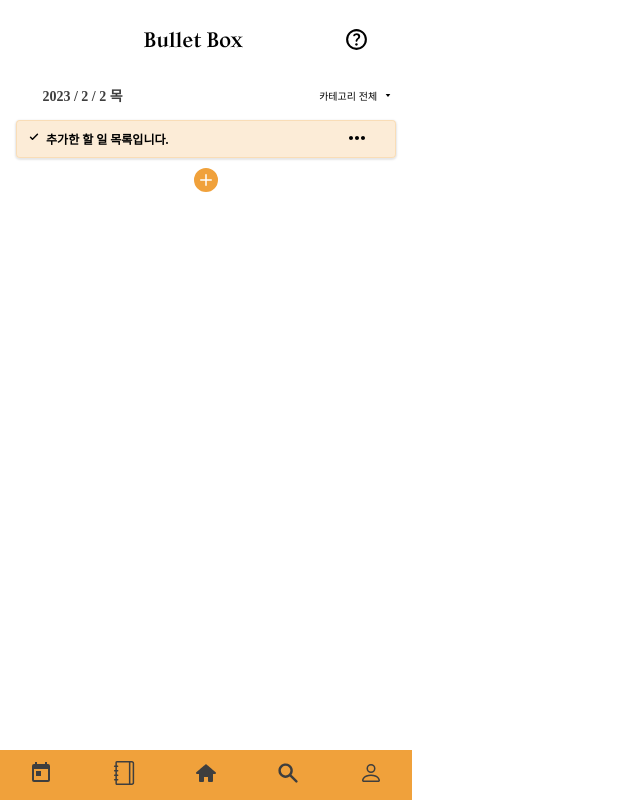
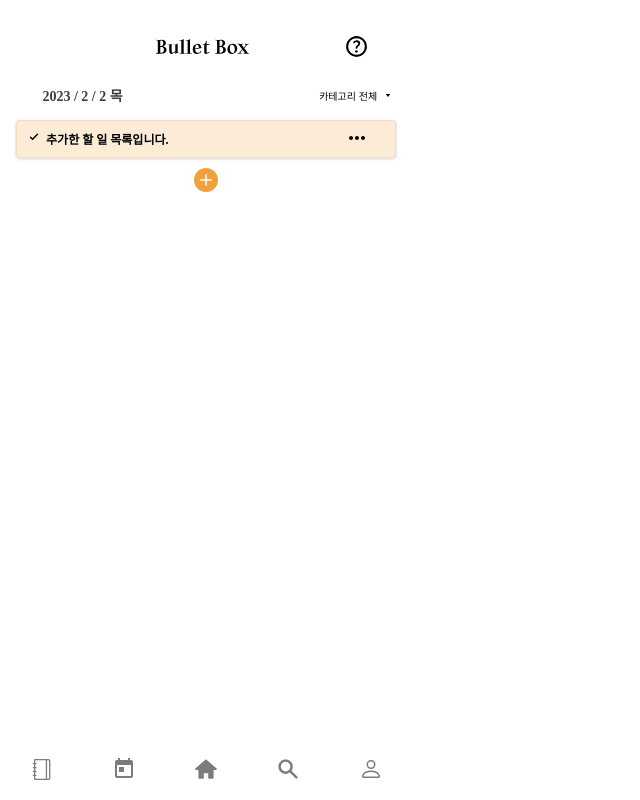
Before and after one commit to BulletBoxProject/BulletBox-project-FE-, a React (Create React App) app: page /dailys in a window 1280 px wide. Shown: the whole page, without its empty margins (0-640 px from the left). Built offline with nearby package versions, Linux system fonts and the light colour scheme; no server answers.

Commit message:
design: header, footer Layout 변경

```diff
--- a/src/components/dailyLog/screen/DailyLogContainer.jsx
+++ b/src/components/dailyLog/screen/DailyLogContainer.jsx
@@ -2,7 +2,7 @@ import React, { useState } from "react";
 import styled from "styled-components";
 import { useNavigate } from "react-router-dom";
 
-import NavigationMenu from "../../common/NavigationMenu";
+import NavigationMenu from "../../../layout/footer/components/NavigationMenu";
 
 import SelectCategory from "../../common/SelectCategory";
 import ToggleSwitch from "../../common/ToggleSwitch";
--- a/src/components/main/screen/MainContainer.jsx
+++ b/src/components/main/screen/MainContainer.jsx
@@ -5,7 +5,7 @@ import uuid from "react-uuid";
 
 import { baseURLApiV1 } from "../../../core/api";
 
-import NavigationMenu from "../../common/NavigationMenu";
+import NavigationMenu from "../../../layout/footer/components/NavigationMenu";
 
 import SelectCategory from "../../common/SelectCategory";
 import BulletDiv from "../components/BulletDiv";
--- a/src/layout/footer/Footer.jsx
+++ b/src/layout/footer/Footer.jsx
@@ -1,6 +1,6 @@
 import React, { useState } from "react";
 import styled from "styled-components";
-import NavigationMenu from "../../components/common/NavigationMenu";
+import NavigationMenu from "./components/NavigationMenu";
 
 const Footer = () => {
   return (
@@ -17,5 +17,4 @@ const FooterDiv = styled.div`
   display: flex;
   width: 100%;
   bottom: 0;
-  background-color: var(--color-main);
 `;
--- a/src/components/common/NavigationMenu.jsx
+++ b/src/layout/footer/components/NavigationMenu.jsx
@@ -3,8 +3,8 @@ import styled from "styled-components";
 
 import { useNavigate } from "react-router-dom";
 
-import { ReactComponent as homeMenuIcon } from "../../img/log/home.svg";
-import { ReactComponent as dailyLogIcon } from "../../img/log/dailylog.svg";
+import { ReactComponent as homeMenuIcon } from "../../../img/log/home.svg";
+import { ReactComponent as dailyLogIcon } from "../../../img/log/dailylog.svg";
 import { BsPerson } from "react-icons/bs";
 import { HiSearch } from "react-icons/hi";
 import { SlNotebook } from "react-icons/sl";
@@ -15,36 +15,31 @@ const NavigationMenu = () => {
   return (
     <Container>
       <ButtonGroup>
+        <Button onClick={() => alert("추가 기능 구상중")}>
+          <span>
+            <DiaryBtn />
+          </span>
+        </Button>
         <Button onClick={() => navigate("/dailys")}>
           <span>
             <DailylogBtn />
           </span>
-          <ButtonTitle></ButtonTitle>
-        </Button>
-        <Button onClick={() => alert("추가 기능 구상중")}>
-          <span>
-            <DiaryBtn />
-          </span>
-          <ButtonTitle></ButtonTitle>
         </Button>
         <Button onClick={() => navigate("/home")}>
           <span>
             <HomeMenuBtn />
           </span>
-          <ButtonTitle></ButtonTitle>
         </Button>
-        <Button onClick={() => navigate("/search")}>
+        <Button onClick={() => alert("추가 기능 구상중")}>
           <span>
             <SearchBtn />
           </span>
-          <ButtonTitle></ButtonTitle>
         </Button>
 
         <Button onClick={() => navigate("/mypage")}>
           <span>
             <MyPageBtn />
           </span>
-          <ButtonTitle></ButtonTitle>
         </Button>
       </ButtonGroup>
     </Container>
@@ -55,44 +50,38 @@ export default NavigationMenu;
 
 const Container = styled.div`
   width: 100%;
-  height: 50px;
+  height: 7.5vh;
 `;
 const ButtonGroup = styled.div`
   display: flex;
+  align-items: center;
   justify-content: space-between;
   width: 100%;
-  height: 50px;
+  height: 7.5vh;
 `;
 const Button = styled.button`
   display: flex;
   flex-direction: column;
   justify-content: center;
   align-items: center;
-  color: var(--color-dark-gray);
-  background-color: var(--color-main);
+  background-color: white;
+  color: #7c7c7c;
   padding: 3px 0;
   width: 25%;
   height: 48px;
   border: 0;
-  /* border-radius: 8px; */
-  /* box-shadow: 0px 4px 4px rgba(0, 0, 0, 0.15); */
-  /* background-color: var(--color-light-gray); */
   &:active,
   &:hover {
-    background-color: var(--color-light-gray);
+    color: var(--color-main);
   }
 `;
 const DiaryBtn = styled(SlNotebook)`
-  width: 24px;
-  height: 24px;
+  width: 21px;
+  height: 21px;
 `;
 const HomeMenuBtn = styled(homeMenuIcon)`
-  width: 24px;
-  height: 24px;
-`;
-const ButtonTitle = styled.span`
-  font-family: "Oleo Script";
-  font-size: 10px;
+  width: 26px;
+  height: 26px;
 `;
 const DailylogBtn = styled(dailyLogIcon)`
   width: 24px;
@@ -106,8 +95,3 @@ const SearchBtn = styled(HiSearch)`
   width: 24px;
   height: 24px;
 `;
-
-// const Monthlylog = styled(monthlylog)`
-//   width: 24px;
-//   height: 24px;
-// `;
--- a/src/layout/header/screen/Header.jsx
+++ b/src/layout/header/screen/Header.jsx
@@ -1,7 +1,7 @@
 import React, { useState } from "react";
 import styled from "styled-components";
 import { useNavigate } from "react-router-dom";
-import Modal from "../../footer/components/Modal";
+import Modal from "../components/Modal";
 import { ReactComponent as icon } from "../../../img/menu/help.svg";
 import { ReactComponent as logoIcon } from "../../../img/logo/logo-type-bold.svg";
 
@@ -48,7 +48,8 @@ const HeaderDiv = styled.div`
   display: flex;
   align-items: center;
   justify-content: center;
-  padding-top: 3vh;
+  padding-top: 4vh;
+  margin-bottom: 1.5vh;
   background-color: white;
   top: 0px;
   left: 0px;
@@ -61,7 +62,8 @@ const HeaderBtn = styled.button`
   border: none;
 `;
 const Logo = styled(logoIcon)`
-  width: 35%;
+  width: 33%;
+  margin-left: 6%;
 `;
 
 const Question_Icon = styled(icon)`
```
Also changed, not shown: src/layout/header/components/Modal.jsx (renamed from src/layout/footer/components/Modal.jsx).
